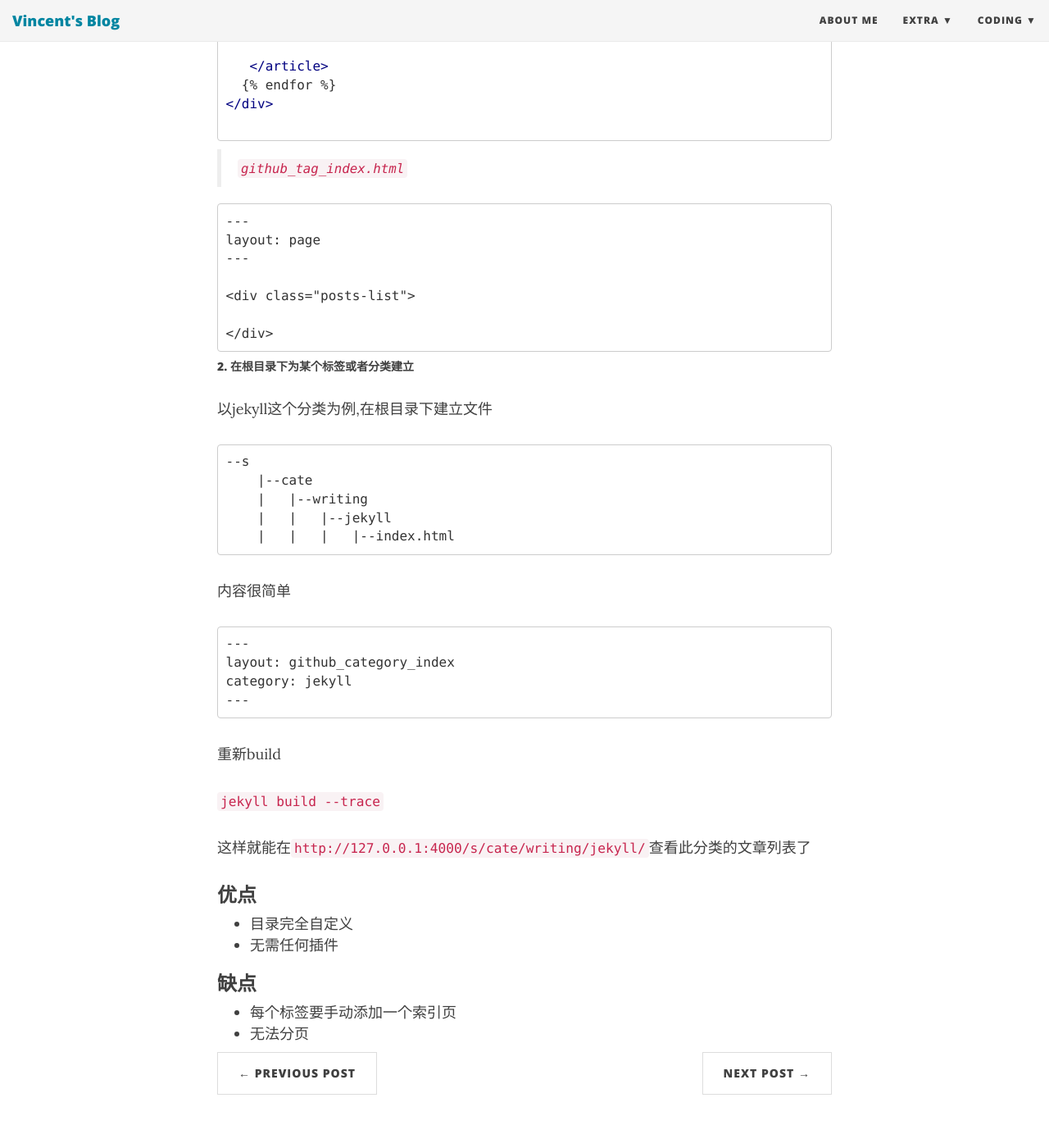
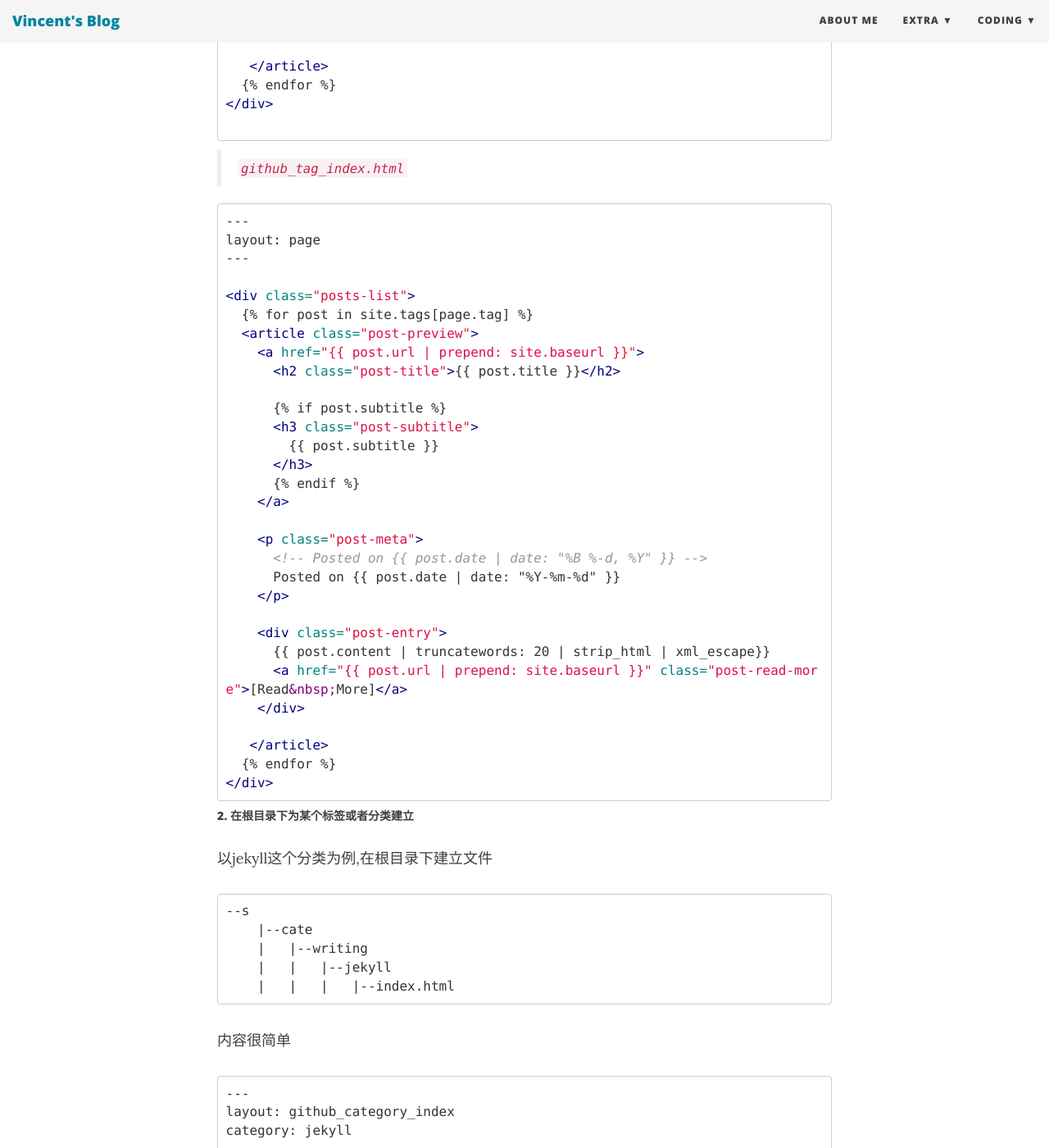
Before and after one commit to rainytooo/rainytooo.github.io, a Jekyll site: the page built from _posts/2016/06/2016-06-19-add-tag-and-category-for-github-io.md, in a window 1280 px wide and 1400 px high, scrolled down 1389 px. Shown: the whole window at 82% size. Built offline with Jekyll 4.4.1, drawn with Linux system fonts in a browser that asks for light colours; nearby versions of some CDN libraries; comment, search, counter and statistics services are not loaded.

Commit message:
2016年 6月19日 星期日 19时43分50秒 CST

````diff
--- a/_posts/2016/06/2016-06-19-add-tag-and-category-for-github-io.md
+++ b/_posts/2016/06/2016-06-19-add-tag-and-category-for-github-io.md
@@ -67,7 +67,8 @@ layout: page
 > `github_tag_index.html`
 
 
-```
+{% raw %}
+```html
 ---
 layout: page
 ---
@@ -99,7 +100,7 @@ layout: page
   {% endfor %}
 </div>
 ```
-
+{% endraw %}
 
 ##### 2. 在根目录下为某个标签或者分类建立
 
````
